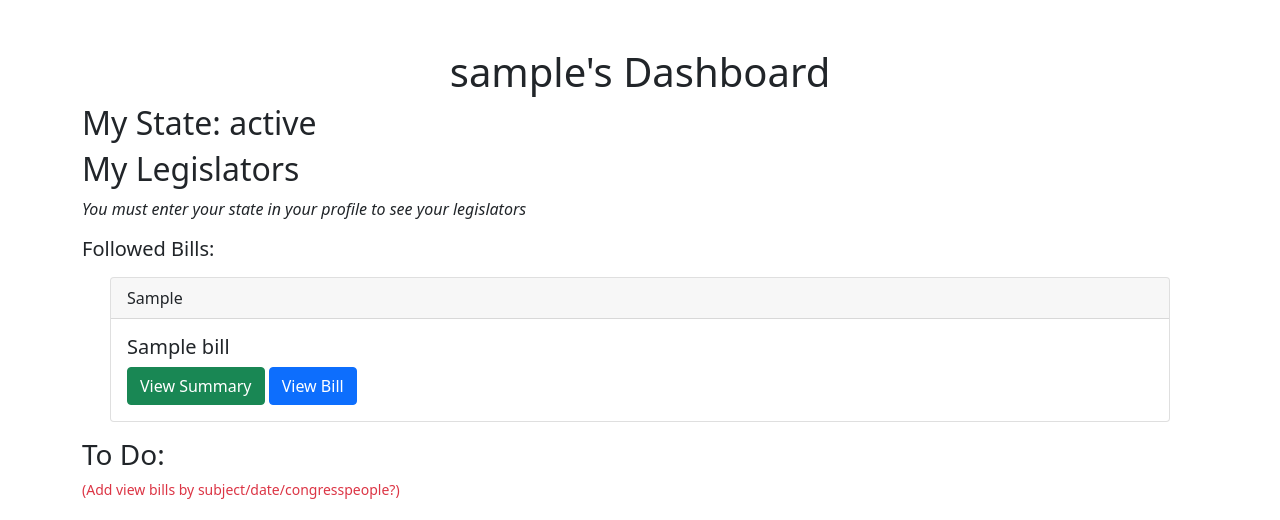
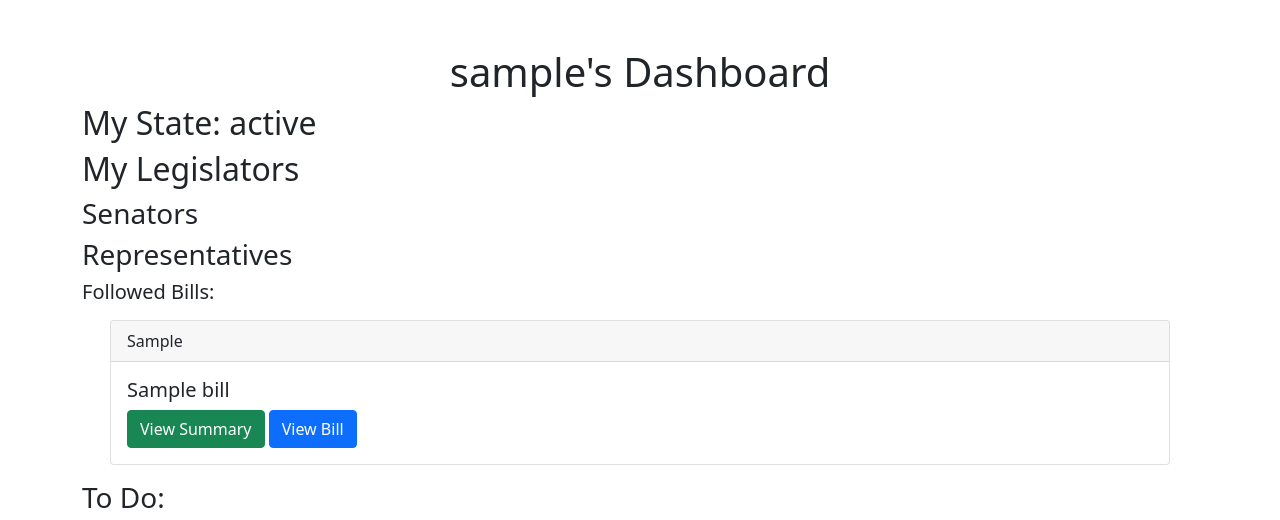
Before and after one commit to erikamanning/blz, a Flask app: page /dashboard in a window 1280 px wide. Shown: the part 56-576 px from the top of the page. Run offline with Flask 2, Linux system fonts and the light colour scheme; the visitor is signed in with stand-in values (Sample User, id 1); tables that the repository leaves empty hold one stand-in row (values such as "Sample post"); parts of the project's set-up code (start-up, migrations or seed data) failed here and were passed over; some libraries are stand-ins or nearby versions.

Commit message:
optimized dashboard data and display, improved dashboard UI

```diff
--- a/app.py
+++ b/app.py
@@ -228,9 +228,11 @@ def show_homepage():
 
         if user.state_id:
 
-            senators = Member.query.filter(Member.state_id==user.state_id, Member.position_code=='Sen.').all()
-            representatives = Member.query.filter(Member.state_id==user.state_id, Member.position_code=='Rep.').all()
-            return render_template('user/dashboard.html', user=user, bills=user.followed_bills, senators=senators, representatives=representatives)
+            senators = Member.query.filter(Member.state_id==user.state_id, Member.position_code=='Sen.').order_by(Member.last_name).all()
+            representatives = Member.query.filter(Member.state_id==user.state_id, Member.position_code=='Rep.').order_by(Member.last_name).all()
+            legislators = {'s':senators, 'r':representatives}
+
+            return render_template('user/dashboard.html', user=user, bills=user.followed_bills, legislators=legislators)
 
 
         return render_template('user/dashboard.html', user=user, bills=user.followed_bills)
@@ -312,12 +314,7 @@ def signup():
 
     if form.validate_on_submit():
 
-        if request.args.get('state', False):
-            new_user = User.register(username = form.username.data, password = form.password.data, email = form.email.data, state_id = request.args.get('state'))
-
-        else:
-
-            new_user = User.register(username = form.username.data, password = form.password.data, email = form.email.data )
+        new_user = User.register(username = form.username.data, password = form.password.data, email = form.email.data, state_id = form.state.data)
 
         db.session.add(new_user)
         db.session.commit()
--- a/models.py
+++ b/models.py
@@ -139,7 +139,7 @@ class User(db.Model):
 
         hashed_utf8 = hashed.decode("utf8")
 
-        return cls(username=username, password=hashed_utf8, email=email)
+        return cls(username=username, password=hashed_utf8, email=email, state_id=state_id)
 
     @classmethod
     def authenticate(cls, username, password):
--- a/templates/user/dashboard.html
+++ b/templates/user/dashboard.html
@@ -12,32 +12,32 @@
 
     <h2>My Legislators</h2>
 
-    {% if senators:%}
+    {% if legislators:%}
 
+        <h3>Senators</h3>
         <div class="row">
-            <div class="col">
-                <h3>Senators</h3>
-                <ul>
-                {% for senator in senators: %}
+                    {% for leg in legislators['s']: %}
+                    <div class="col-6">
+                            {% include 'legislators/legi_card_sm.html'%}
+                    </div>
+                        {% endfor %}
 
-                    <li>{{senator.title}} {{senator.first_name}} {{senator.last_name}} </li>
-                {% endfor %}
-                </ul>
+        </div>
+        <h3>Representatives</h3>
+        <div class="row">
+
+            {% for leg in legislators['r']: %}
+
+            <div class="col-6 mb-2">
+                {% include 'legislators/legi_card_sm.html'%}
             </div>
-            <div class="col">
-                <h3>Representatives</h3>
-                <ul>
-                    {% for rep in representatives: %}
+            {% endfor %}
+        </div>
 
-                        <li>{{rep.title}} {{rep.first_name}} {{rep.last_name}} </li>
-                    {% endfor %}
-                </ul>
-            </div>
-        </div>
 
     {% else %}
 
-        <p><i>You must enter your state in your profile to see your legislators</i></p>
+        <p class="text-danger"><i>You must enter your state in your profile to see your legislators</i></p>
     {% endif %}
 
     <h5>Followed Bills: </h5>
```
Also changed, not shown: templates/legislators/legi_card_sm.html (added, +22 -0 lines).
